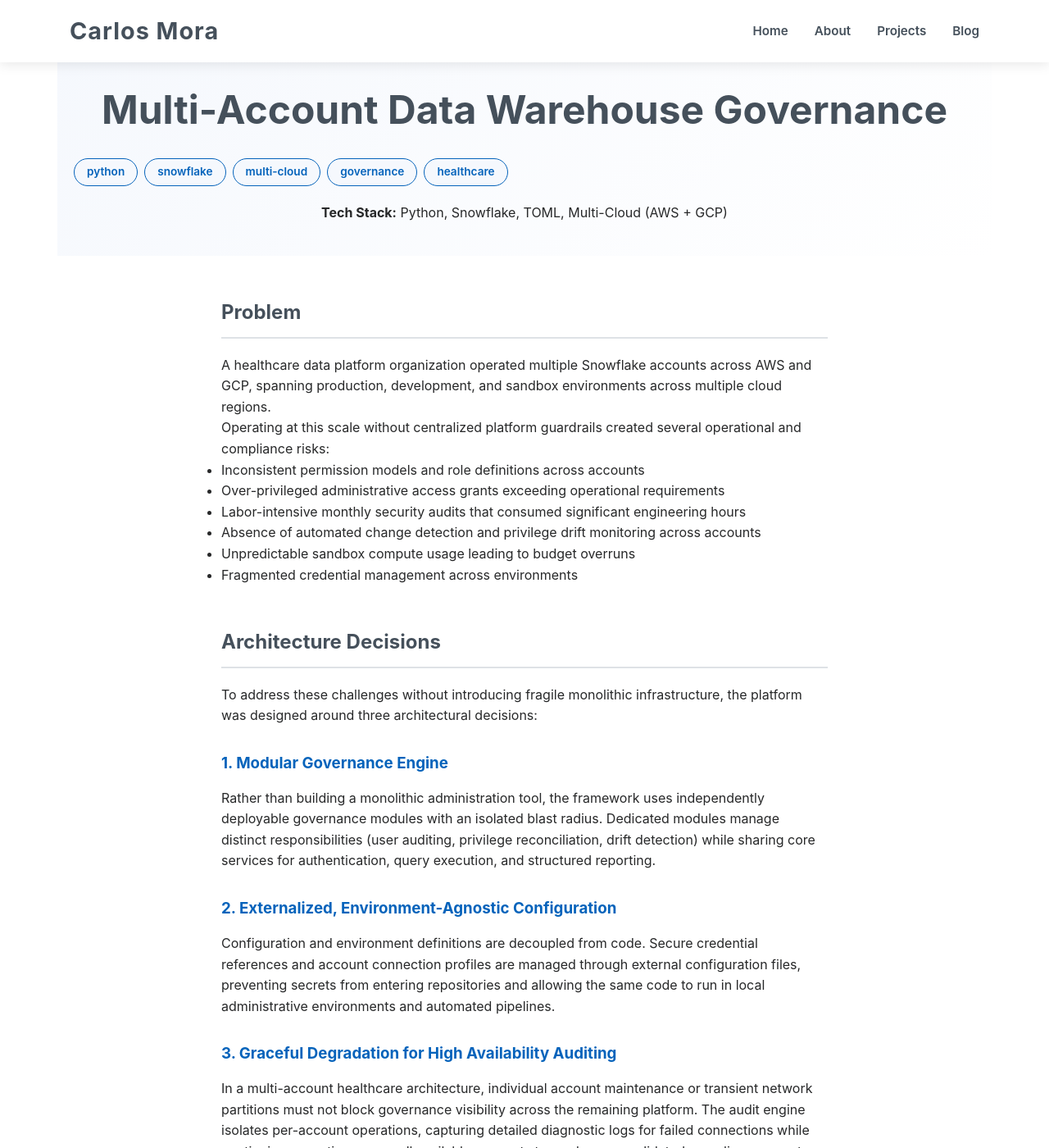
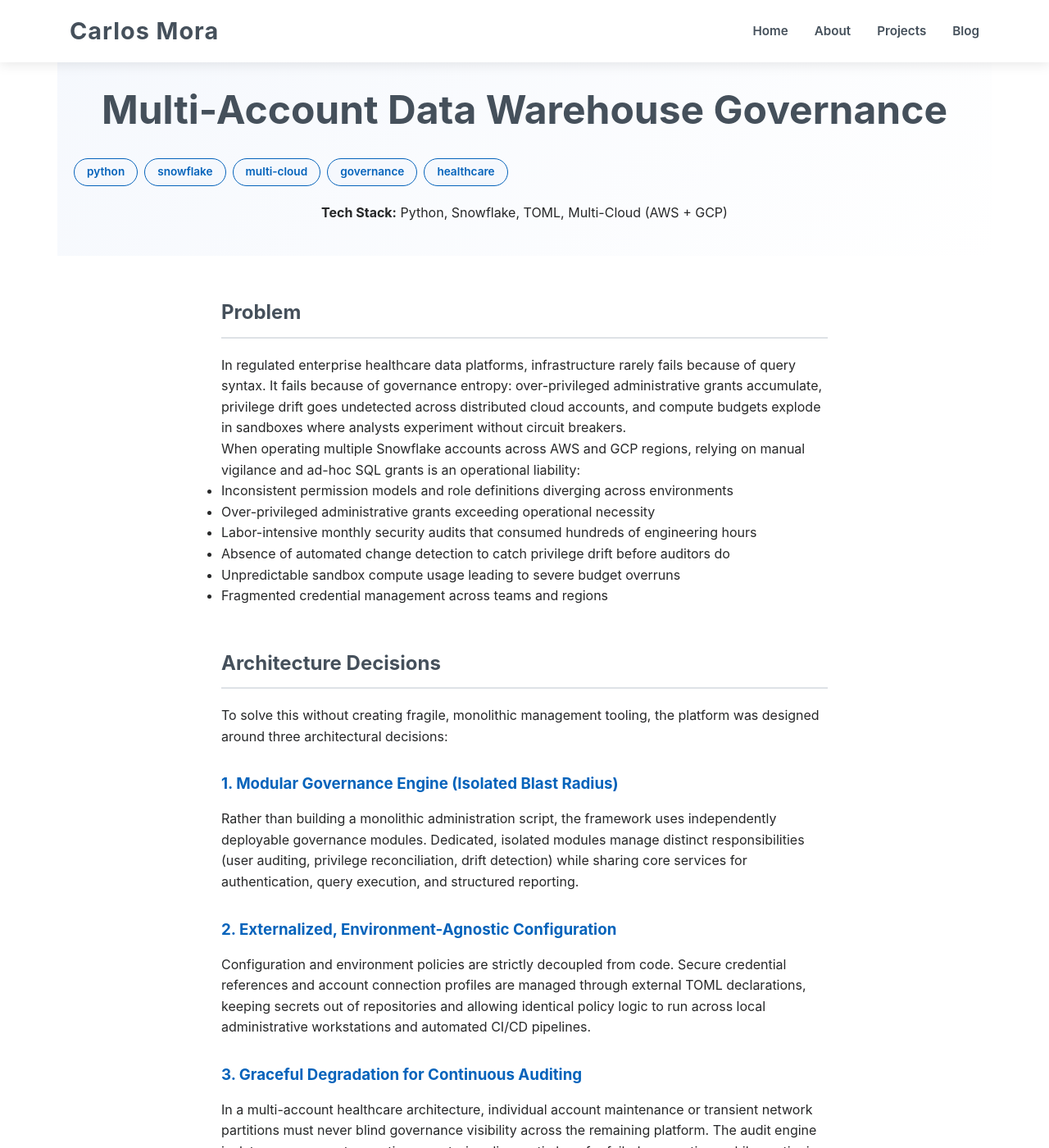
Before and after one commit to carlosmoradev/carlosmoradev.github.io, a Jekyll site: the page built from _projects/snowflake-governance.md, in a window 1280 px wide and 1400 px high. Shown: the whole window at 82% size. Built offline with Jekyll 4.4.1, drawn with Linux system fonts in a browser that asks for light colours; some of the changed text lies outside the part shown.

Commit message:
feat: Align portal copywriting with authentic principal architect voice

```diff
--- a/_projects/snowflake-governance.md
+++ b/_projects/snowflake-governance.md
@@ -8,28 +8,28 @@ impact: "95% reduction in audit time, 80% connection reuse rate"
 
 ## Problem
 
-A healthcare data platform organization operated multiple Snowflake accounts across AWS and GCP, spanning production, development, and sandbox environments across multiple cloud regions.
+In regulated enterprise healthcare data platforms, infrastructure rarely fails because of query syntax. It fails because of governance entropy: over-privileged administrative grants accumulate, privilege drift goes undetected across distributed cloud accounts, and compute budgets explode in sandboxes where analysts experiment without circuit breakers.
 
-Operating at this scale without centralized platform guardrails created several operational and compliance risks:
-- Inconsistent permission models and role definitions across accounts
-- Over-privileged administrative access grants exceeding operational requirements
-- Labor-intensive monthly security audits that consumed significant engineering hours
-- Absence of automated change detection and privilege drift monitoring across accounts
-- Unpredictable sandbox compute usage leading to budget overruns
-- Fragmented credential management across environments
+When operating multiple Snowflake accounts across AWS and GCP regions, relying on manual vigilance and ad-hoc SQL grants is an operational liability:
+- Inconsistent permission models and role definitions diverging across environments
+- Over-privileged administrative grants exceeding operational necessity
+- Labor-intensive monthly security audits that consumed hundreds of engineering hours
+- Absence of automated change detection to catch privilege drift before auditors do
+- Unpredictable sandbox compute usage leading to severe budget overruns
+- Fragmented credential management across teams and regions
 
 ## Architecture Decisions
 
-To address these challenges without introducing fragile monolithic infrastructure, the platform was designed around three architectural decisions:
+To solve this without creating fragile, monolithic management tooling, the platform was designed around three architectural decisions:
 
-### 1. Modular Governance Engine
-Rather than building a monolithic administration tool, the framework uses independently deployable governance modules with an isolated blast radius. Dedicated modules manage distinct responsibilities (user auditing, privilege reconciliation, drift detection) while sharing core services for authentication, query execution, and structured reporting.
+### 1. Modular Governance Engine (Isolated Blast Radius)
+Rather than building a monolithic administration script, the framework uses independently deployable governance modules. Dedicated, isolated modules manage distinct responsibilities (user auditing, privilege reconciliation, drift detection) while sharing core services for authentication, query execution, and structured reporting.
 
 ### 2. Externalized, Environment-Agnostic Configuration
-Configuration and environment definitions are decoupled from code. Secure credential references and account connection profiles are managed through external configuration files, preventing secrets from entering repositories and allowing the same code to run in local administrative environments and automated pipelines.
+Configuration and environment policies are strictly decoupled from code. Secure credential references and account connection profiles are managed through external TOML declarations, keeping secrets out of repositories and allowing identical policy logic to run across local administrative workstations and automated CI/CD pipelines.
 
-### 3. Graceful Degradation for High Availability Auditing
-In a multi-account healthcare architecture, individual account maintenance or transient network partitions must not block governance visibility across the remaining platform. The audit engine isolates per-account operations, capturing detailed diagnostic logs for failed connections while continuing execution across all available accounts to produce consolidated compliance reports.
+### 3. Graceful Degradation for Continuous Auditing
+In a multi-account healthcare architecture, individual account maintenance or transient network partitions must never blind governance visibility across the remaining platform. The audit engine isolates per-account operations, capturing diagnostic logs for failed connections while continuing execution across all available accounts to produce consolidated compliance reports.
 
 ## Platform Guardrails
 
```
Also changed, not shown: about.md (+9 -7 lines), blog.md (+1 -1 lines), index.md (+8 -8 lines), projects.md (+2 -2 lines).
